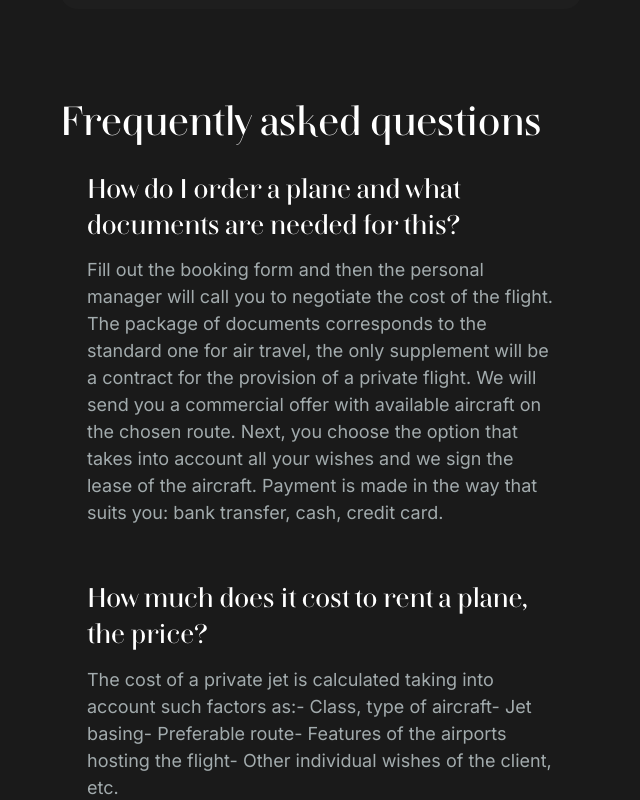
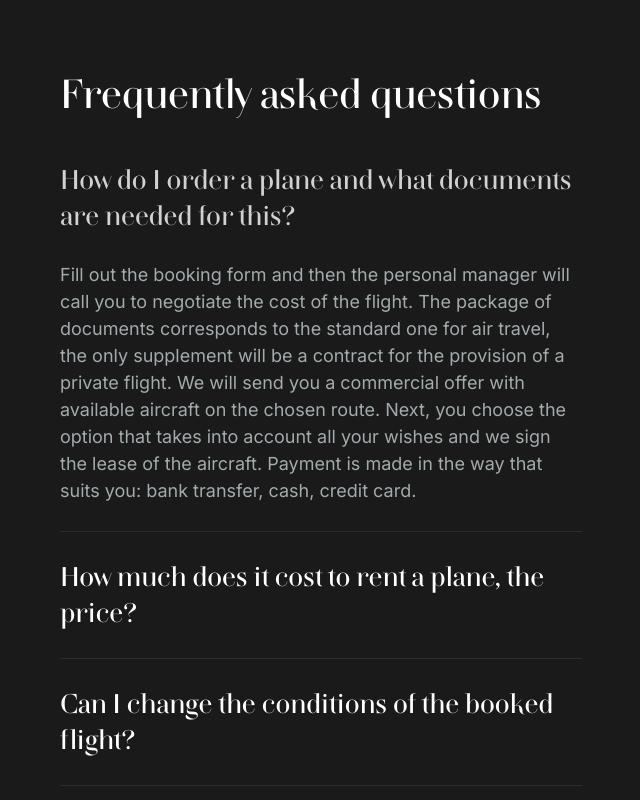
Before and after one commit to pixbs/atmjet_website, a Next.js app: page /en in a window 1280 px wide. Shown: the part 8900-9700 px from the top of the page, without its empty margins (319-959 px from the left). Built offline with nearby package versions, Linux system fonts and the light colour scheme.

Commit message:
❓ feat: Add Accordion component and update FAQ section

```diff
--- a/src/app/[locale]/globals.css
+++ b/src/app/[locale]/globals.css
@@ -30,6 +30,8 @@ button.big {
 
 input {
 	@apply rounded-lg bg-gray-900 px-4 py-4 text-sm font-normal text-gray-100;
+	-webkit-appearance: none;
+	appearance: none;
 }
 
 h1,
--- /dev/null
+++ b/src/components/elements/accordion.tsx
@@ -0,0 +1,45 @@
+'use client'
+
+import { useState } from "react";
+import { motion, AnimatePresence } from "framer-motion";
+
+interface AccordionProps {
+    title : string;
+    i: number;
+    expanded: false | number;
+    setExpanded: React.Dispatch<React.SetStateAction<number | false>>;
+    children: React.ReactNode;
+    className?: string;
+}
+
+export function Accordion(props: AccordionProps) {
+    const { i, expanded, setExpanded, children, title, className } = props;
+    const isOpen = i === expanded;
+
+    // By using `AnimatePresence` to mount and unmount the contents, we can animate
+    // them in and out while also only rendering the contents of open accordions
+    return (
+        <>
+            <motion.p
+                initial={false}
+                animate={{ opacity: isOpen ? "80%" : "100%" }}
+                onClick={() => setExpanded(isOpen ? false : i)}
+                className={className}
+            >
+                {title}
+            </motion.p>
+            <AnimatePresence initial={false}>
+                {isOpen && (
+                    <motion.div
+                        initial={{ height: 0 }}
+                        animate={{ height: "auto" }}
+                        exit={{ height: 0 }}
+                        transition={{ duration: 0.4 }}
+                    >
+                        {children}
+                    </motion.div>
+                )}
+            </AnimatePresence>
+        </>
+    );
+}
--- a/src/components/elements/index.ts
+++ b/src/components/elements/index.ts
@@ -7,3 +7,4 @@ export { YachtsCard } from './yachts_card'
 export { TestimonialsCarousel } from './testimonials_carousel'
 export { KeyFeatureCard } from './key_features_card'
 export { CounterInput } from './counter_input'
+export { Accordion } from './accordion'
--- a/src/components/elements/testimonials_card.tsx
+++ b/src/components/elements/testimonials_card.tsx
@@ -13,7 +13,7 @@ export function TestimonialsCard(props: TestimonialsCardProps) {
 
 	return (
 		<motion.div
-			className="embla__slide relative mr-8 flex w-5/6 flex-shrink-0 flex-col items-stretch justify-between gap-3 rounded-xl bg-gray-100 p-8"
+			className="embla__slide relative mr-8 flex w-full flex-shrink-0 flex-col items-stretch justify-between gap-3 rounded-xl bg-gray-100 p-8"
 			initial={{ opacity: 0 }}
 			transition={{ duration: 0.5 }}
 			whileInView={{ opacity: 1 }}
--- a/src/components/sections/faq.tsx
+++ b/src/components/sections/faq.tsx
@@ -1,20 +1,33 @@
+'use client'
+
 import { useTranslations } from 'next-intl'
+import { Accordion } from '../elements'
+import { useState } from 'react'
 
 export function FaqSection() {
 	const t = useTranslations('faq')
 	const accordions = ['accordion1', 'accordion2', 'accordion3', 'accordion4', 'accordion5']
+	const [expanded, setExpanded] = useState<false | number>(0);
 
 	return (
 		<section>
 			<div className="container">
 				<h2>{t('title')}</h2>
-				<div>
+				<div className='pt-4'>
 					{accordions.map((accordion, index) => (
-						<Accordion
-							question={t(`question${index + 1}`)}
-							answer={t(`answer${index + 1}`)}
-							key={index.toString()}
-						/>
+						<div className=' border-b border-gray-300 py-6 gap-6'>
+							<Accordion
+								i={index}
+								expanded={expanded}
+								setExpanded={setExpanded}
+								title={t(`question${index + 1}`)}
+								className='cursor-pointer font-serif text-2xl text-gray-900'
+							>
+									<div className="flex flex-row overflow-hidden">
+										<p>{t(`answer${index + 1}`)}</p>
+									</div>
+							</Accordion>
+						</div>
 					))}
 				</div>
 			</div>
@@ -27,7 +40,7 @@ interface AccordionProps {
 	answer: string
 }
 
-function Accordion(props: AccordionProps) {
+function Accordiontwo(props: AccordionProps) {
 	const { question, answer } = props
 
 	return (
@@ -35,9 +48,6 @@ function Accordion(props: AccordionProps) {
 			<div className="flex flex-row content-between">
 				<h3>{question}</h3>
 			</div>
-			<div className="flex flex-row">
-				<p>{answer}</p>
-			</div>
 		</div>
 	)
 }
```
